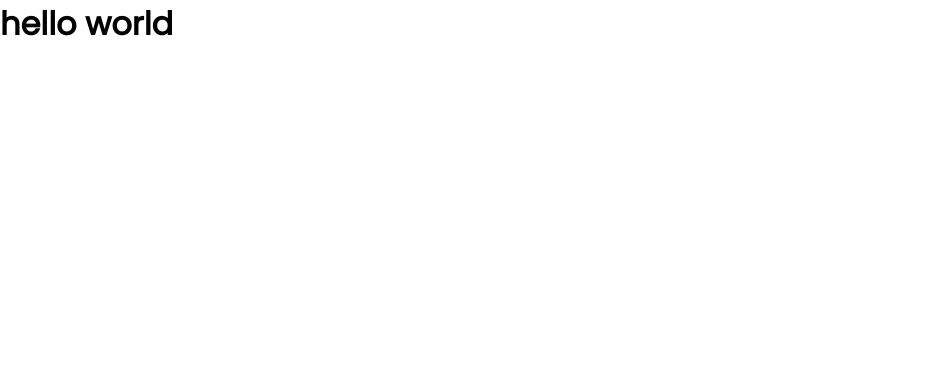
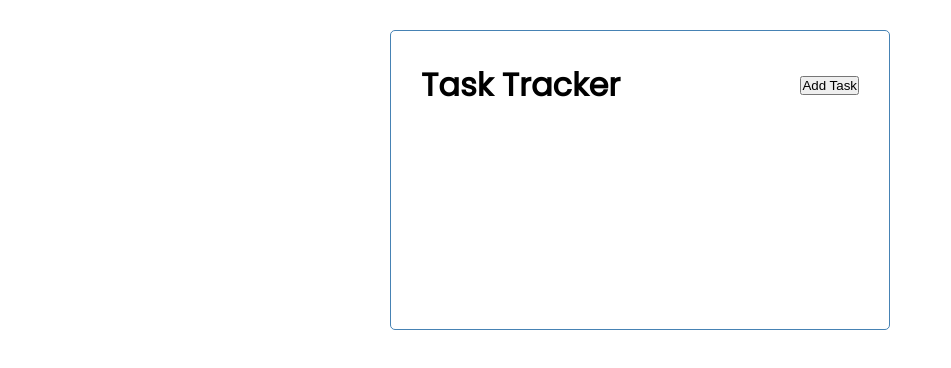
Before and after one commit to LordRanchoatos/vue-task-manager, a Vue app: page / in a window 1280 px wide. Shown: the top 368 px of the page, without its empty margins (0-951 px from the left). Built offline with nearby package versions, Linux system fonts and the light colour scheme.

Commit message:
added header and button

```diff
--- a/src/App.vue
+++ b/src/App.vue
@@ -1,13 +1,16 @@
 <template>
-  <h1>hello world</h1>
+  <div class="container">
+  <Header title="Task Tracker" />
+  </div>
 </template>
 
 <script>
+import Header from './components/Header.vue'
 
 export default {
   name: 'App',
   components: {
-
+    Header,
   }
 }
 </script>
--- /dev/null
+++ b/src/components/Button.vue
@@ -0,0 +1,9 @@
+<template>
+    <button>Add Task</button>
+</template>
+
+<script>
+export default {
+    name: 'Button',
+}
+</script>
--- /dev/null
+++ b/src/components/Header.vue
@@ -0,0 +1,30 @@
+<template>
+    <header>
+        <h1>{{ title }}</h1>
+        <Button />
+    </header>
+</template>
+
+<script>
+import Button from './Button.vue'
+
+
+export default {
+    name: 'Header',
+    props: {
+        title: String,
+    },
+    components: {
+        Button
+    }
+}
+</script>
+
+<style scoped>
+header {
+    display: flex;
+    justify-content: space-between;
+    align-items: center;
+    margin-bottom: 20px;
+}
+</style>
```
